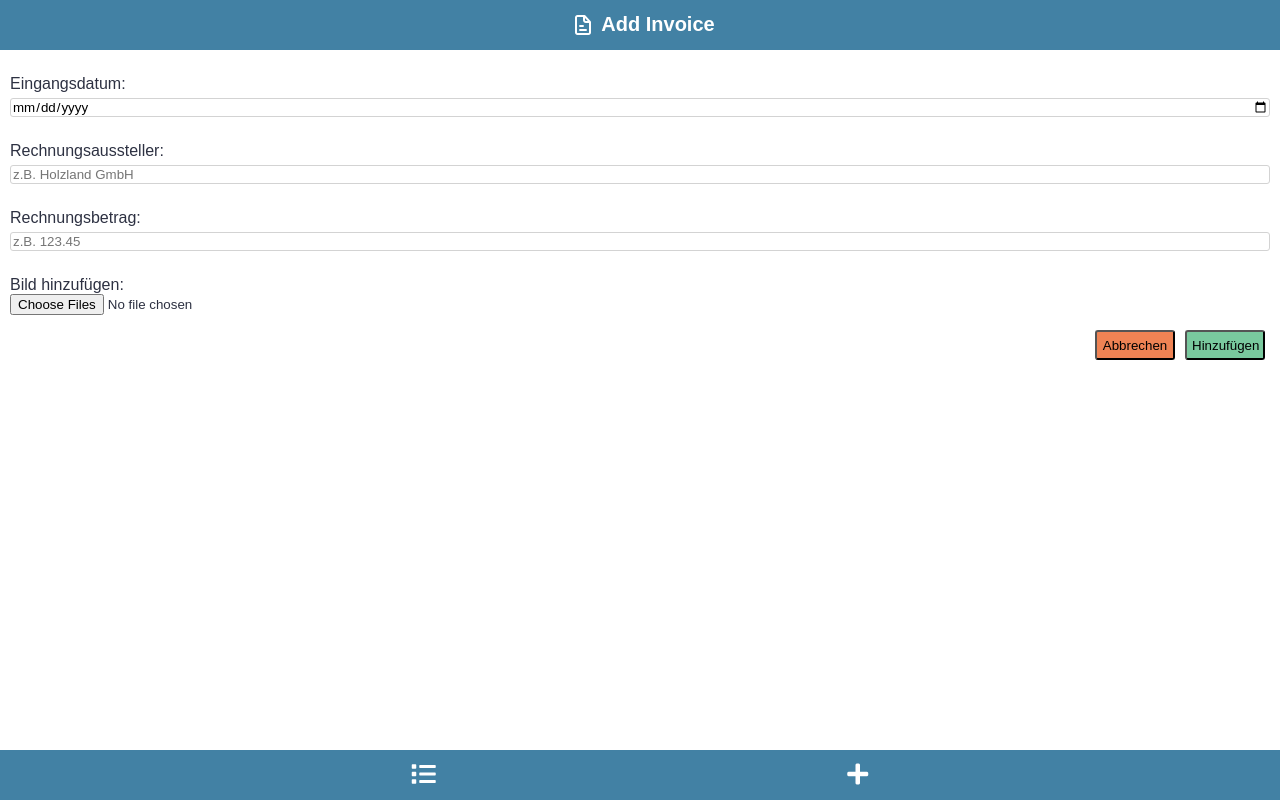
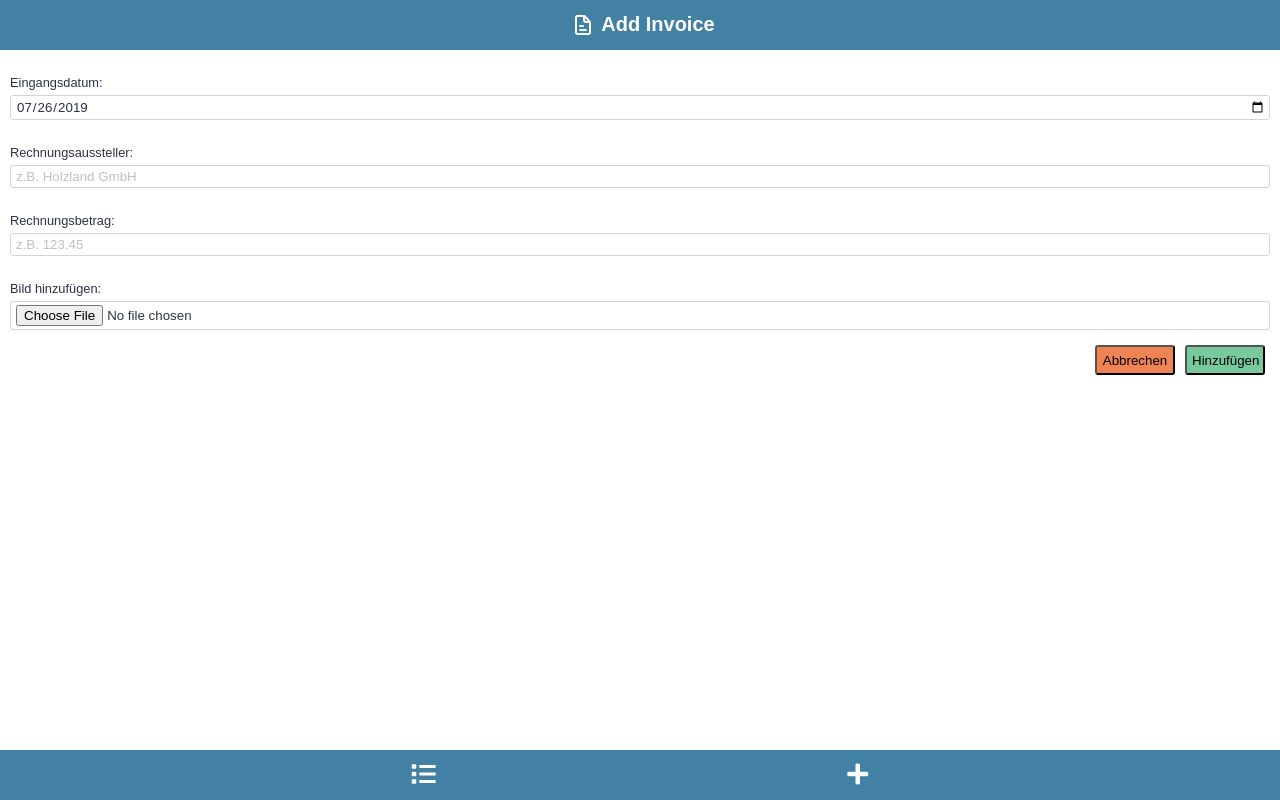
Before and after one commit to vanessatie/invoice-manager, a React (Create React App) app: page /add in a window 1280 px wide. Built offline with nearby package versions, Linux system fonts and the light colour scheme.

Commit message:
add default date

```diff
--- a/src/components/Card.js
+++ b/src/components/Card.js
@@ -38,8 +38,14 @@ function Card({ cardData, ...props }) {
   function renderCard(cardData) {
     return (
       <StyledCard key={Math.random(10000)} {...props}>
-        <StyledImage src={cardData.file} alt={cardData.company} />
-        {/* <StyledDate>{cardData.date}</StyledDate> */}
+        <StyledImage
+          src={
+            cardData.file
+              ? cardData.file
+              : "https://upload.wikimedia.org/wikipedia/commons/thumb/a/ac/No_image_available.svg/2000px-No_image_available.svg.png"
+          }
+          alt={cardData.company}
+        />
         <StyledDate>
           {cardData.date}
           <StyledCompany>{cardData.company}</StyledCompany>
--- /dev/null
+++ b/src/pages/Details.js
@@ -0,0 +1,2 @@
+import React from "react";
+import styled from "styled";
--- a/src/pages/Form.js
+++ b/src/pages/Form.js
@@ -16,12 +16,26 @@ const StyledInput = styled.input`
   border-radius: 3px;
   background-color: white;
   font-family: Arial, Helvetica, sans-serif;
+  color: #2d3142;
   margin-top: 5px;
+  padding: 3px;
+  padding-left: 5px;
+  ::placeholder {
+    color: #bfc0c0;
+  }
+  input[type="file"] {
+    display: none;
+  }
 `;
 
 const StyledLabel = styled.label`
   margin-top: 15px;
-  font-size: 1rem;
+`;
+
+const StyledImage = styled.img`
+  width: 100%;
+  display: flex;
+  justify-content: center;
 `;
 
 const ButtonGroup = styled.div`
@@ -71,7 +85,23 @@ function Form({ history, onCreate, upload }) {
   function onImageSave(response) {
     setImage(response.data.url);
   }
-  console.log(image);
+
+  function getToday() {
+    let today = new Date();
+    let day = today.getDate();
+    let month = today.getMonth() + 1;
+    let year = today.getFullYear();
+
+    if (day < 10) {
+      day = "0" + day;
+    }
+    if (month < 10) {
+      month = "0" + month;
+    }
+
+    today = year + "-" + month + "-" + day;
+    return today;
+  }
 
   return (
     <>
@@ -81,8 +111,8 @@ function Form({ history, onCreate, upload }) {
           Eingangsdatum:
           <StyledInput
             type="date"
+            defaultValue={getToday()}
             name="inputDate"
-            placeholder="Bitte Datum auswählen"
             required
           />
         </StyledLabel>
@@ -90,22 +120,28 @@ function Form({ history, onCreate, upload }) {
           Rechnungsaussteller:
           <StyledInput name="inputName" placeholder="z.B. Holzland GmbH" />
         </StyledLabel>
-        <StyledLabel>
+        <StyledLabel htmlFor="amount">
           Rechnungsbetrag:
           <StyledInput
             name="inputAmount"
             type="number"
             step="0.01"
             placeholder="z.B. 123.45"
+            id="amount"
           />
         </StyledLabel>
-        <StyledLabel>
+        <StyledLabel htmlFor="upload" className="fileUpload">
           Bild hinzufügen:
           <div>
             {image ? (
-              <img src={image} alt="" style={{ width: "50%" }} />
+              <StyledImage src={image} alt="" />
             ) : (
-              <input type="file" name="file" onChange={upload} multiple />
+              <StyledInput
+                type="file"
+                name="file"
+                id="upload"
+                onChange={upload}
+              />
             )}
           </div>
         </StyledLabel>
```
